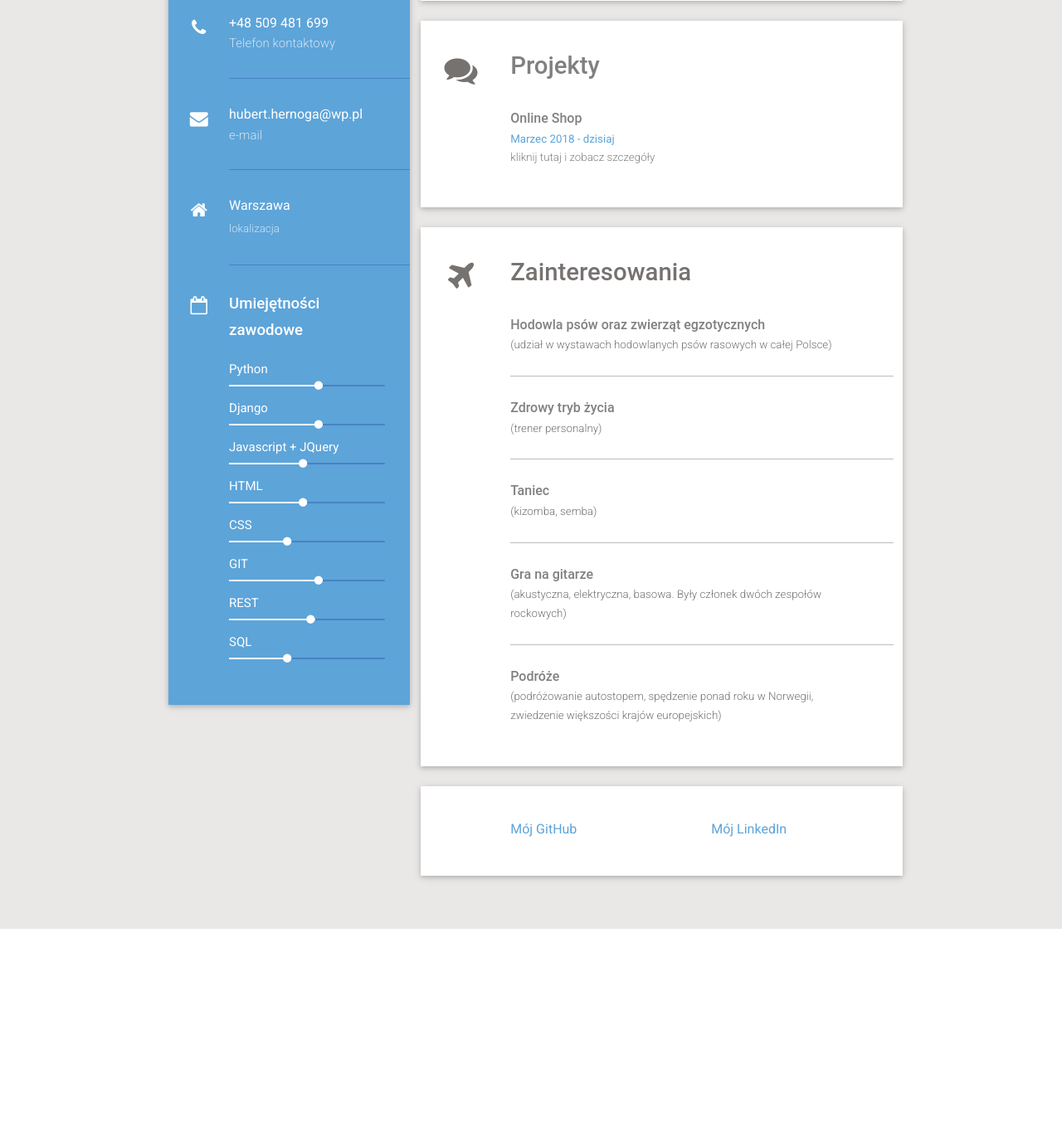
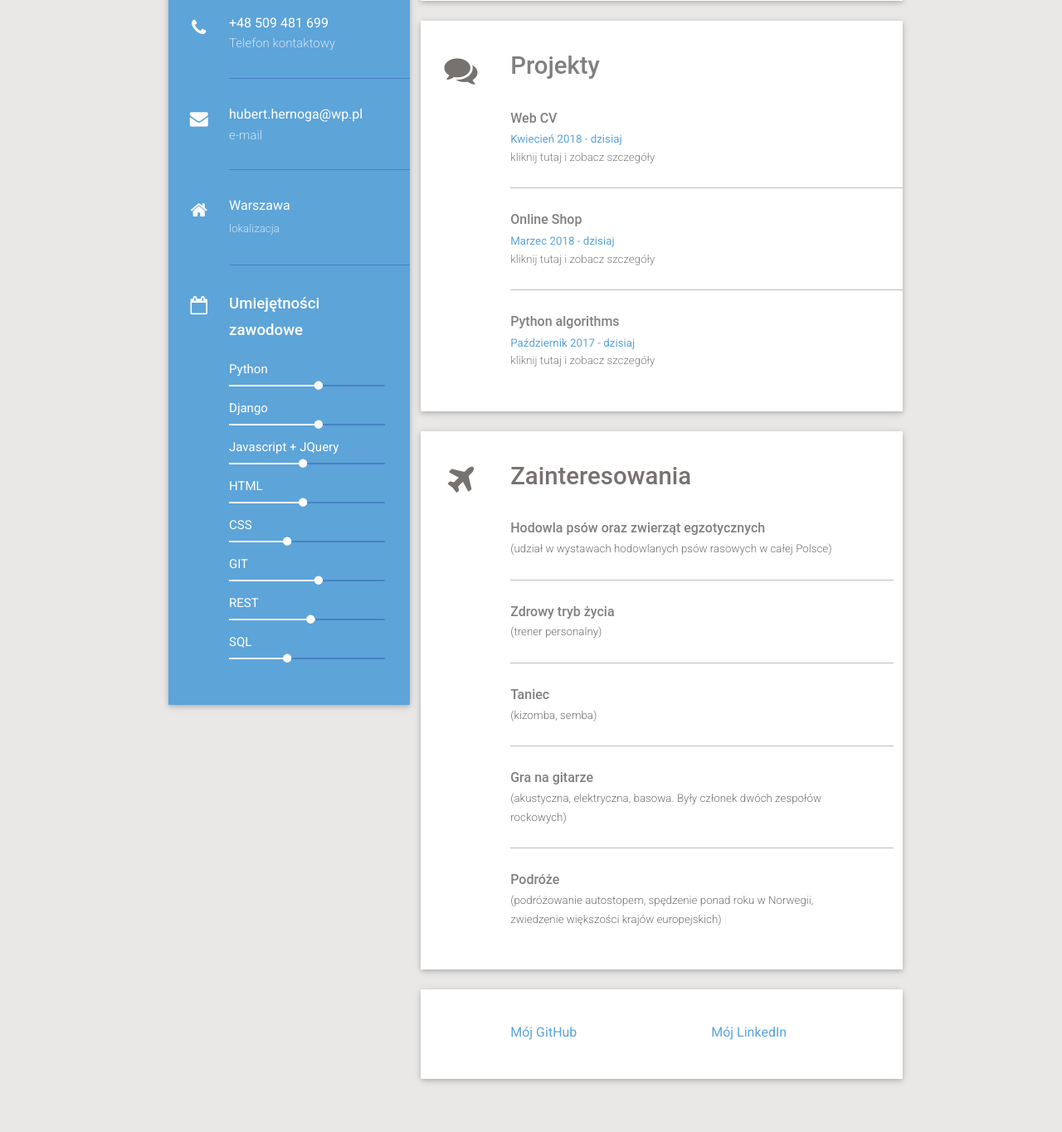
Before and after one commit to hubert-hernoga/my_web_cv, a Django app: page / in a window 1280 px wide. Shown: the part 620-1985 px from the top of the page at 83% size. Before the commit the page ends 1740 px from the top, so only its background shows below. Run offline with Django 3.2, Linux system fonts and the light colour scheme; some web fonts are replaced.

Commit message:
Filled cv

```diff
--- a/cv_maker/templates/multipage/base.html
+++ b/cv_maker/templates/multipage/base.html
@@ -88,9 +88,9 @@
                                     <div class="nav-wrapper">
                                       <ul id="nav-mobile" class="side-nav">
                                         <li><a href="/ ">Strona główna</a></li>
-                                        <li><a href="/blog">Projekty</a></li>
-                                        <li><a href="/cover_latter">List motywacyjny</a></li>
-{#                                        <li><a href="/project">Projects</a></li>#}
+                                        <li><a href="/projects">Projekty</a></li>
+                                        <li><a href="/cover_letter">List motywacyjny</a></li>
+{#                                        <li><a href="/project">Blog</a></li>#}
 {#                                        <li><a href="/contact">Nawiąż kontakt</a></li>#}
                                       </ul>
                                       <a href="#" data-activates="nav-mobile" class="button-collapse  "><i class="mdi-navigation-menu"></i></a>
--- a/cv_maker/templates/multipage/index.html
+++ b/cv_maker/templates/multipage/index.html
@@ -77,12 +77,24 @@
                         <i class="fa fa-comments"></i>
                     </div>
                     <div class="custom-content col s12 m12 l10 wow fadeIn a1" data-wow-delay="0.1s" >
-                        <a href="/blog"><h2 style="color: #808080">Projekty</h2></a>
+                        <a href="/projects"><h2 style="color: #808080">Projekty</h2></a>
+
                         <div class="custom-content-wrapper wow fadeIn a2" data-wow-delay="0.2s" >
-                            <h3><a style="color: #808080" href="https://github.com/PolishProjects/OnlineShop">Online Shop</a></h3>
+                            <h3><a style="color: #808080" href="/project_cv">Web CV</a></h3>
+                            <span>Kwiecień 2018 - dzisiaj</span>
+                            <a style="color: #808080" href="/project_cv"><p>kliknij tutaj i zobacz szczegóły</p></a>
+                        </div>
+
+                        <div class="custom-content-wrapper wow fadeIn a2" data-wow-delay="0.2s" >
+                            <h3><a style="color: #808080" href="/project_shop">Online Shop</a></h3>
                             <span>Marzec 2018 - dzisiaj</span>
-                            <a style="color: #808080" href="/blog_post"><p>kliknij tutaj i zobacz szczegóły</p></a>
+                            <a style="color: #808080" href="/project_shop"><p>kliknij tutaj i zobacz szczegóły</p></a>
+                        </div>
 
+                        <div class="custom-content-wrapper wow fadeIn a2" data-wow-delay="0.2s" >
+                            <h3><a style="color: #808080" href="https://github.com/hubert-hernoga/python_algorithms">Python algorithms</a></h3>
+                            <span>Październik 2017 - dzisiaj</span>
+                            <a style="color: #808080" href="https://github.com/hubert-hernoga/python_algorithms"><p>kliknij tutaj i zobacz szczegóły</p></a>
                         </div>
 {#                        <div class="custom-content-wrapper wow fadeIn a2" data-wow-delay="0.2s" >#}
 {#                            <h3>Warsaw University of Life Sciences <span>SGGW in Warsaw</span></h3>#}
```
